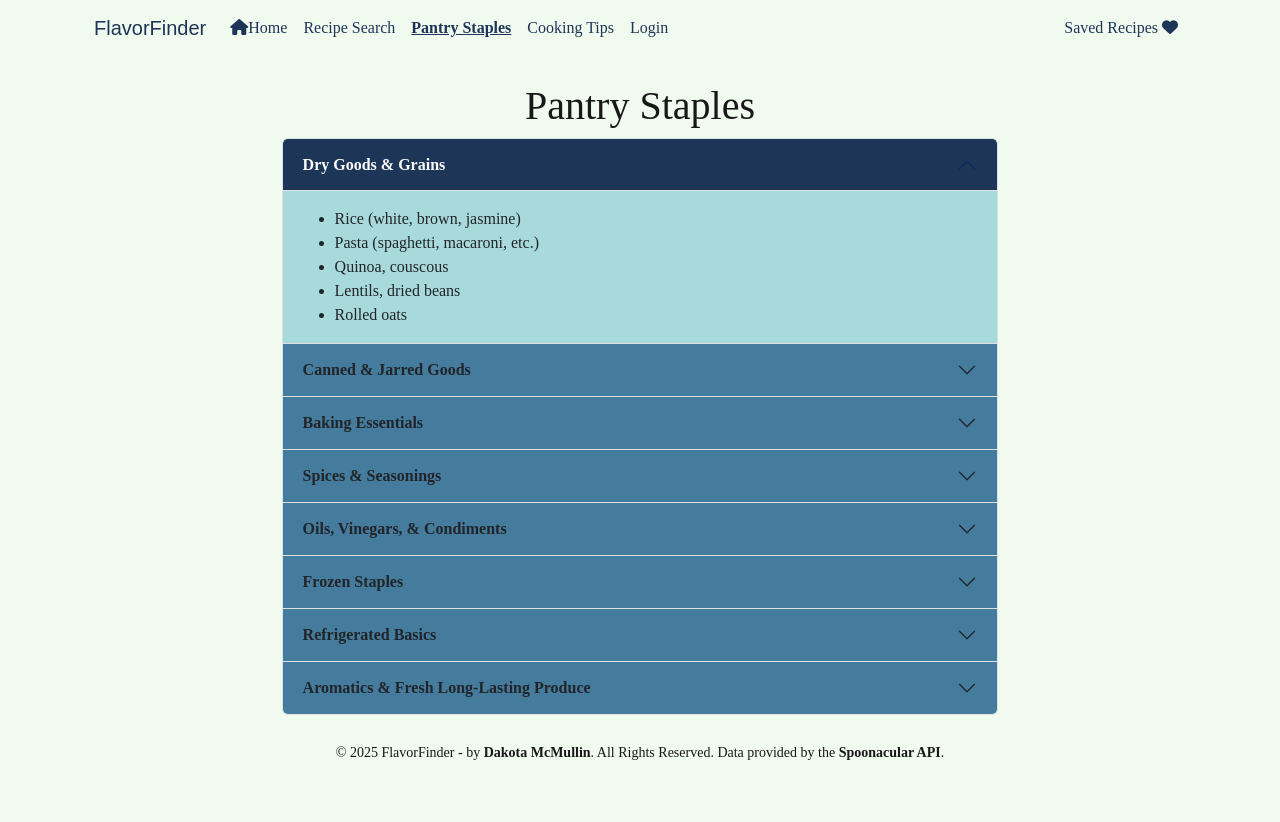
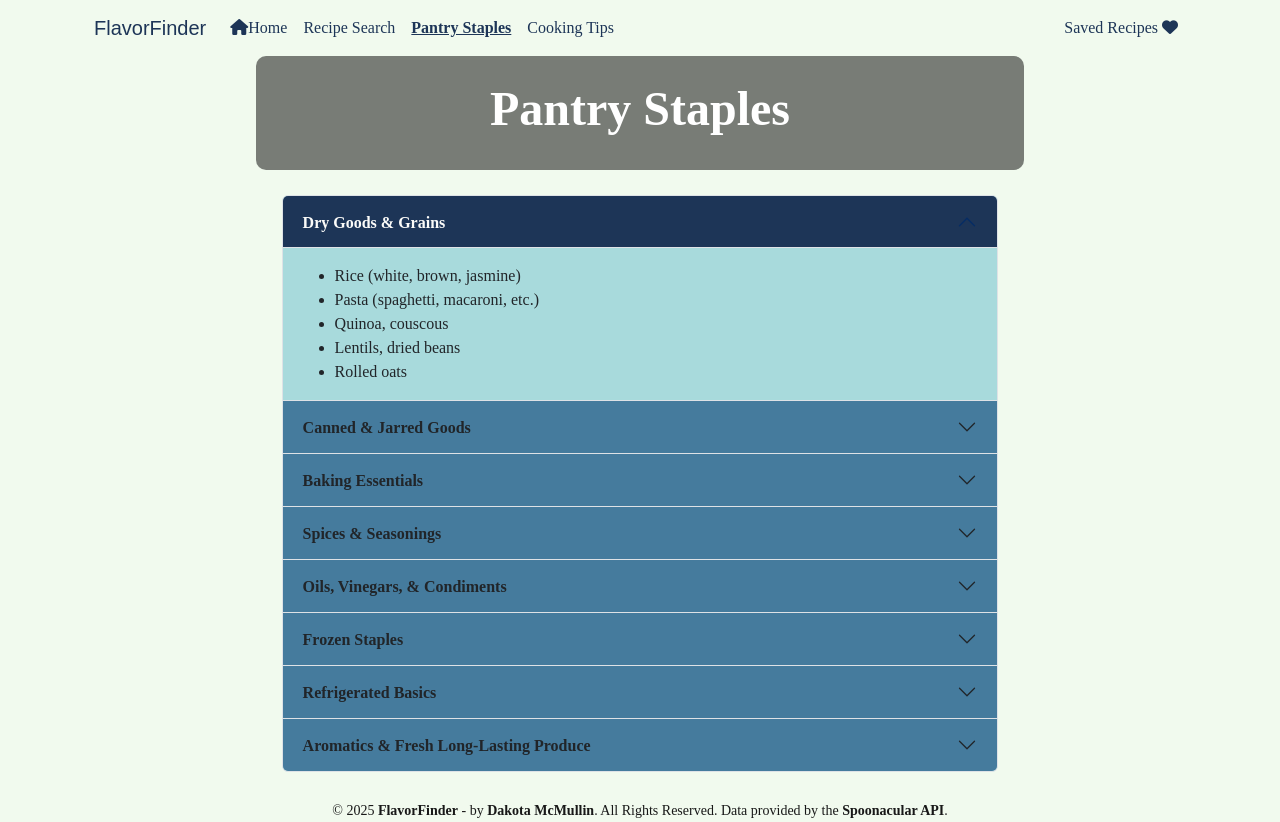
Before and after one commit to koda-m/FlavorFinder, a website: page public/staples.html in a window 1280 px wide. Before the commit the page ends 800 px from the top, so only its background shows below. Drawn offline with nearby package versions, Linux system fonts and the light colour scheme; a web font is replaced by a local one.

Commit message:
Updated staples.html.

```diff
--- a/public/staples.html
+++ b/public/staples.html
@@ -2,11 +2,11 @@
 <html lang="en">
 <head>
 	<meta charset="UTF-8" />
-	<title>FlavorFinder</title>
+	<title>Pantry Staples | FlavorFinder</title>
 	<meta name="viewport" content="width=device-width,initial-scale=1" />
 	<meta name="description" content="" />
 	<link href="https://cdn.jsdelivr.net/npm/bootstrap@5.3.6/dist/css/bootstrap.min.css" rel="stylesheet" crossorigin="anonymous">
-	<link rel="stylesheet" href="https://cdnjs.cloudflare.com/ajax/libs/font-awesome/4.7.0/css/font-awesome.min.css">
+	<link rel="stylesheet" href="https://cdnjs.cloudflare.com/ajax/libs/font-awesome/6.5.0/css/all.min.css" />
 	<link rel="stylesheet" type="text/css" href="css/reset.css" />
 	<link rel="stylesheet" type="text/css" href="css/styles.css" />
 	<link rel="icon" href="https://img.icons8.com/dusk/64/000000/chef-hat.png" type="image/png">
@@ -27,7 +27,6 @@
 							<a class="nav-link" href="./search.html">Recipe Search</a>
 							<a class="nav-link active" aria-current="page" href="./staples.html">Pantry Staples</a>
 							<a class="nav-link" href="./tips.html">Cooking Tips</a>
-							<a class="nav-link" href="./login.html">Login</a>
 						</div>
 						<div class="navbar-nav ms-auto">
 							<a class="nav-link" href="./saved.html">Saved Recipes <i class="fa fa-heart"></i></a>
@@ -38,8 +37,12 @@
 		</div>
 	</header>
 	<main>
+		<section class="hero-image-staples staples-bg text-center text-white d-flex align-items-center justify-content-center">
+			<div class="overlay-text p-4">
+				<h1 class="display-5 fw-bold">Pantry Staples</h1>
+			</div>
+		</section>
 		<section id="staples-main">
-			<h1>Pantry Staples</h1>
 			<div class="accordion" id="staples-accordion">
 				<div class="accordion-item">
 					<h2 class="accordion-header" id="headingOne">
@@ -179,7 +182,7 @@
 		</section>
 	</main>
 	<footer>
-		<small>© <script>document.write(new Date().getFullYear())</script> FlavorFinder - by <a href="https://www.github.com/koda-m" target="_blank">Dakota McMullin</a>. All Rights Reserved. Data provided by the
+		<small>© <script>document.write(new Date().getFullYear())</script> <a href="https://github.com/koda-m/FlavorFinder" target="_blank">FlavorFinder</a> - by <a href="https://www.github.com/koda-m" target="_blank">Dakota McMullin</a>. All Rights Reserved. Data provided by the
     <a href="https://spoonacular.com/food-api" target="_blank" rel="noopener noreferrer">
       Spoonacular API</a>.</small>
 	</footer>
```
